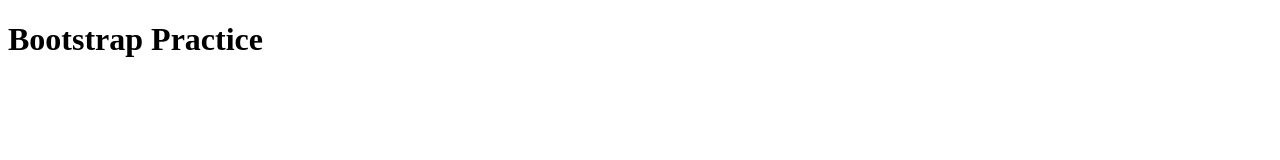
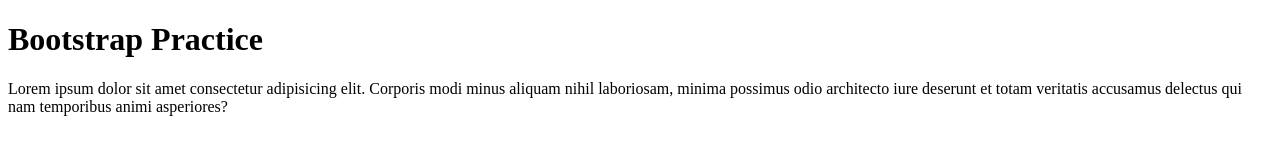
Before and after one commit to Bhubbe200/git-hub-exercise, a plain HTML site: page index.html in a window 1280 px wide. Drawn offline with Linux system fonts and the light colour scheme.

Commit message:
Added lorem paragraph

```diff
--- a/index.html
+++ b/index.html
@@ -10,5 +10,8 @@
     <h1>
         Bootstrap Practice
     </h1>
+    <p>
+        Lorem ipsum dolor sit amet consectetur adipisicing elit. Corporis modi minus aliquam nihil laboriosam, minima possimus odio architecto iure deserunt et totam veritatis accusamus delectus qui nam temporibus animi asperiores?
+    </p>
 </body>
 </html>
```
